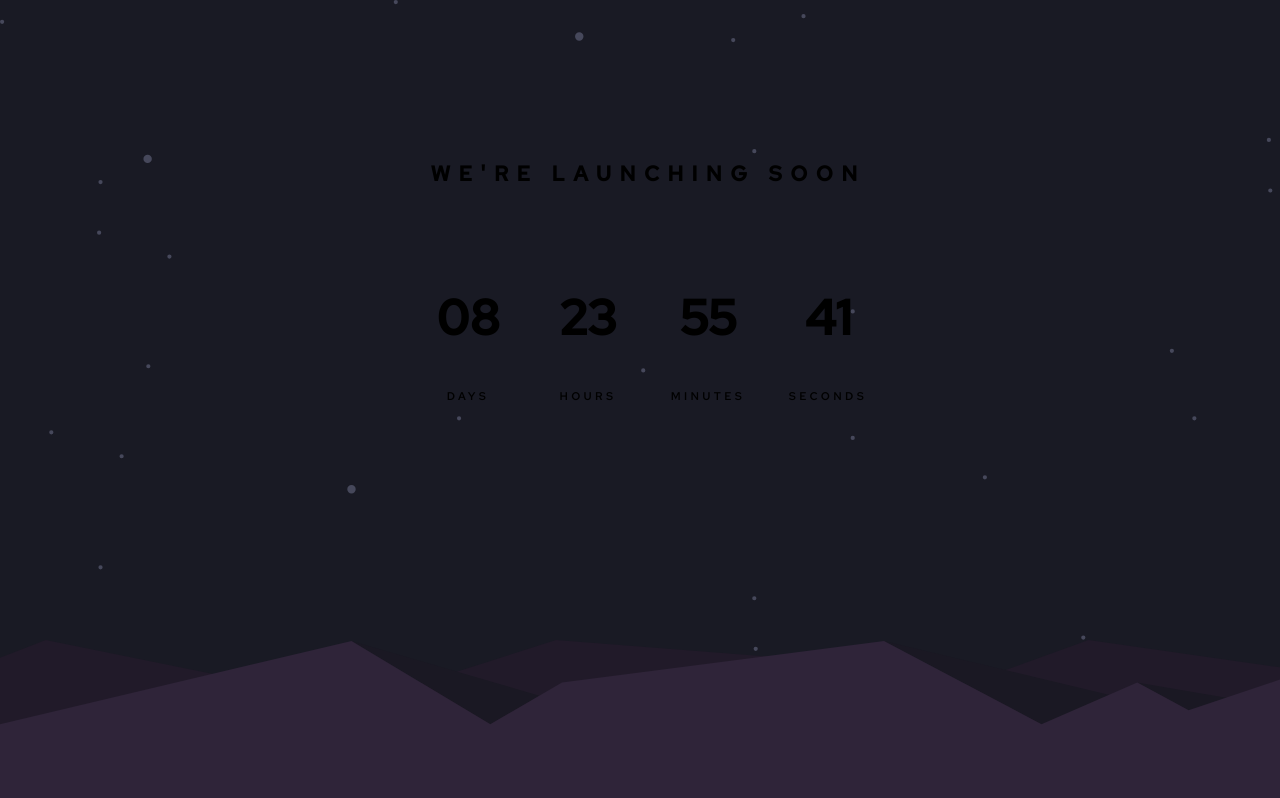
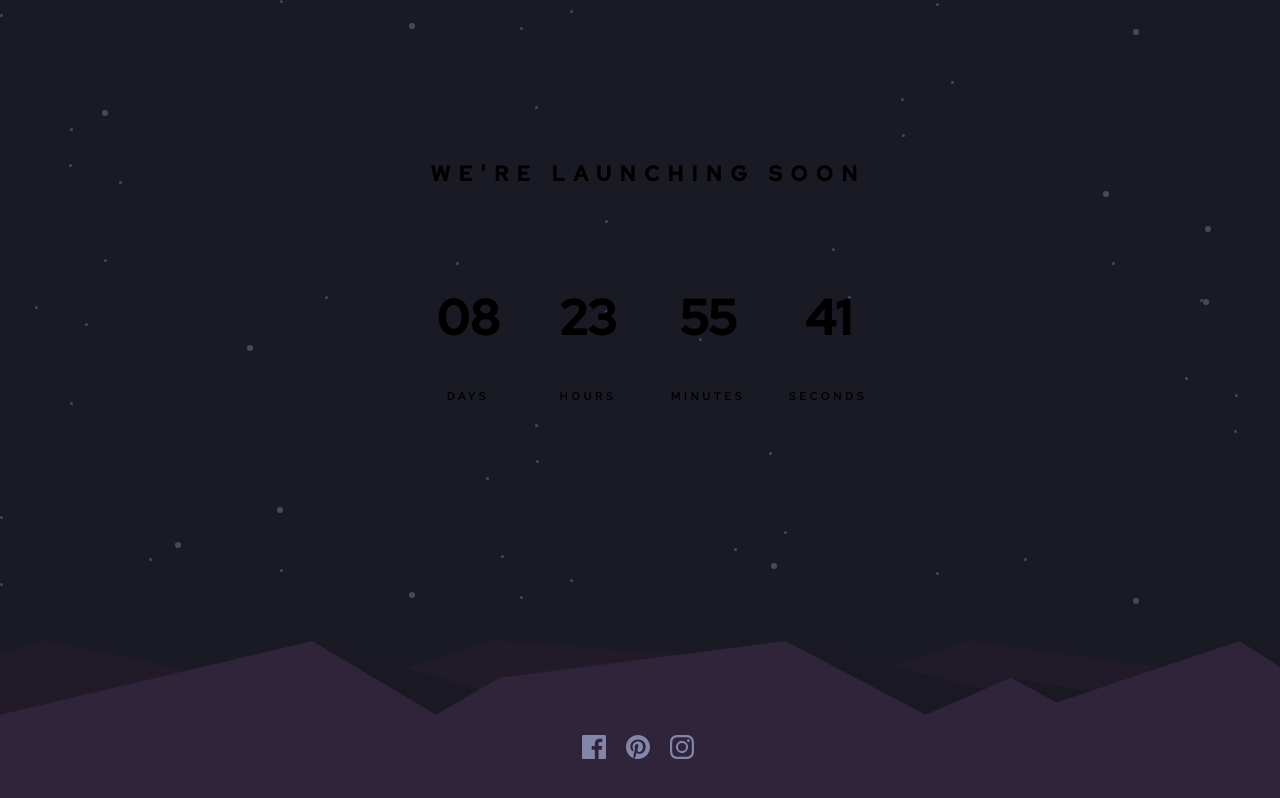
Before and after one commit to chaseyutzy/countdown-timer, a React (Create React App) app: page / in a window 1280 px wide. Built offline with nearby package versions, Linux system fonts and the light colour scheme.

Commit message:
Completed design

```diff
--- a/package.json
+++ b/package.json
@@ -35,5 +35,8 @@
       "last 1 firefox version",
       "last 1 safari version"
     ]
+  },
+  "devDependencies": {
+    "file-loader": "^6.2.0"
   }
 }
--- a/src/App.css
+++ b/src/App.css
@@ -17,7 +17,7 @@ body {
 
 #hills {
   background-image: url(./assets/images/pattern-hills.svg);
-  background-size: center;
+  background-size: cover;
   width: 100%;
   height: 20%;
   position: absolute;
@@ -28,7 +28,7 @@ body {
 
 #stars {
   background-image: url(./assets/images/bg-stars.svg);
-  background-size: cover;
+  background-size: center;
   background-color: #191a24;
   width: 100%;
   height: 100%;
@@ -111,3 +111,32 @@ h1 {
   font-size: 0.8em;
   letter-spacing: 0.3em;
 }
+
+#socialWrap {
+  width: 100%;
+  height: 25px;
+  position: absolute;
+  z-index: 20;
+  display: block;
+  bottom: 5vh;
+  margin: 0px auto;
+}
+
+#socialWrapInner {
+  position: relative;
+  display: block;
+  margin: 0px auto;
+  width: 132px;
+}
+
+.socialIcon {
+  display: block;
+  float: left;
+  margin-right: 20px;
+  cursor: pointer;
+  opacity: 1;
+}
+
+.socialIcon:hover {
+  opacity: 0.5;
+}
--- a/src/App.js
+++ b/src/App.js
@@ -1,4 +1,7 @@
 import Countdown from "./components/Countdown";
+import FBIcon from "./assets/images/icon-facebook.svg";
+import InstaIcon from "./assets/images/icon-instagram.svg";
+import PinterestIcon from "./assets/images/icon-pinterest.svg";
 
 const App = () => {
   return (
@@ -8,6 +11,28 @@ const App = () => {
       <div id="innerContent">
         <Countdown />
       </div>
+      <div id="socialWrap">
+        <div id="socialWrapInner">
+          <img
+            src={FBIcon}
+            onClick={() => console.log("FB")}
+            className="socialIcon"
+            alt="Facebook site"
+          />
+          <img
+            src={PinterestIcon}
+            onClick={() => console.log("Pinterest")}
+            className="socialIcon"
+            alt="Pinterest site"
+          />
+          <img
+            src={InstaIcon}
+            onClick={() => console.log("Instagram")}
+            className="socialIcon"
+            alt="Instagram site"
+          />
+        </div>
+      </div>
     </div>
   );
 };
--- /dev/null
+++ b/webpack.config.js
@@ -0,0 +1,20 @@
+const webpack = require("webpack");
+
+module.exports = {
+  entry: "./src/index.js",
+  module: {
+    rules: [
+      {
+        test: /\.(png|jp(e*)g|svg|gif)$/,
+        use: [
+          {
+            loader: "file-loader",
+            options: {
+              name: "assets/images/[hash]-[name].[ext]",
+            },
+          },
+        ],
+      },
+    ],
+  },
+};
```
Also changed, not shown: 1 other file (tests, documents, lock files or other folders).
